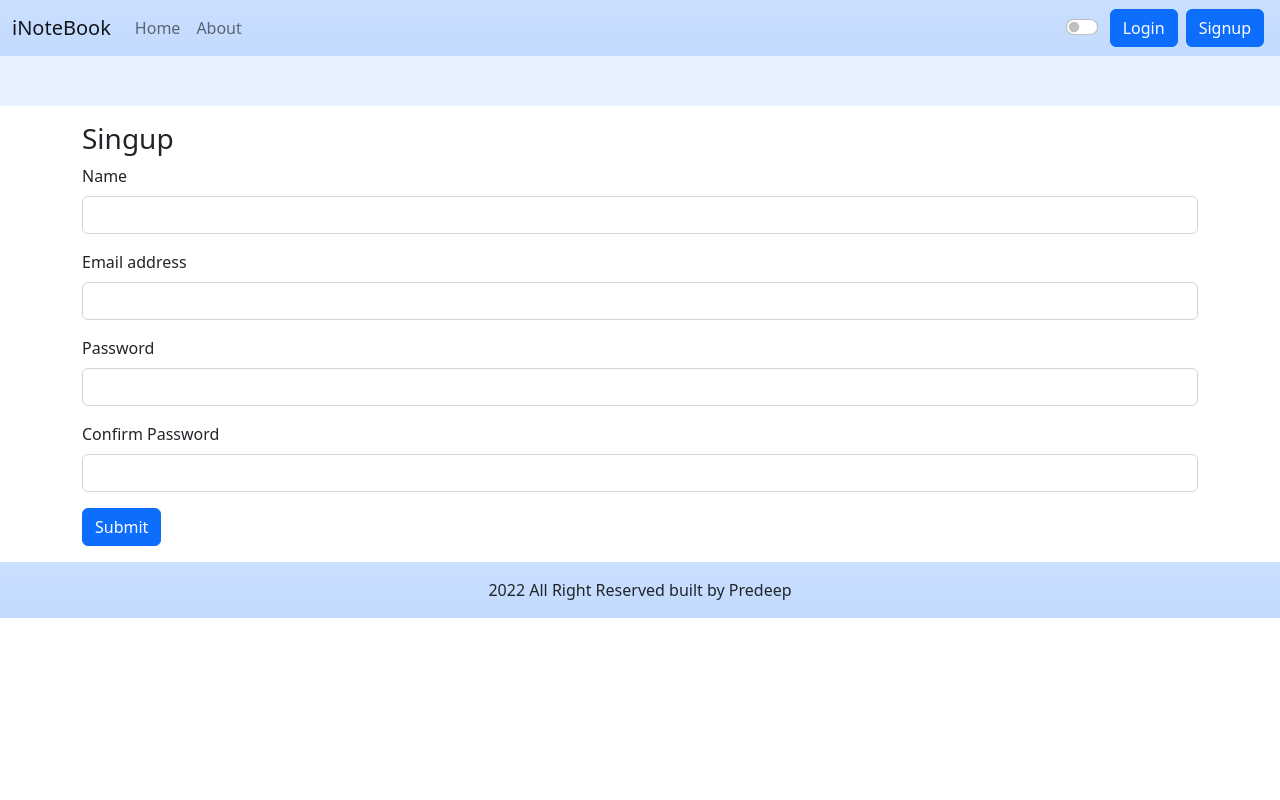
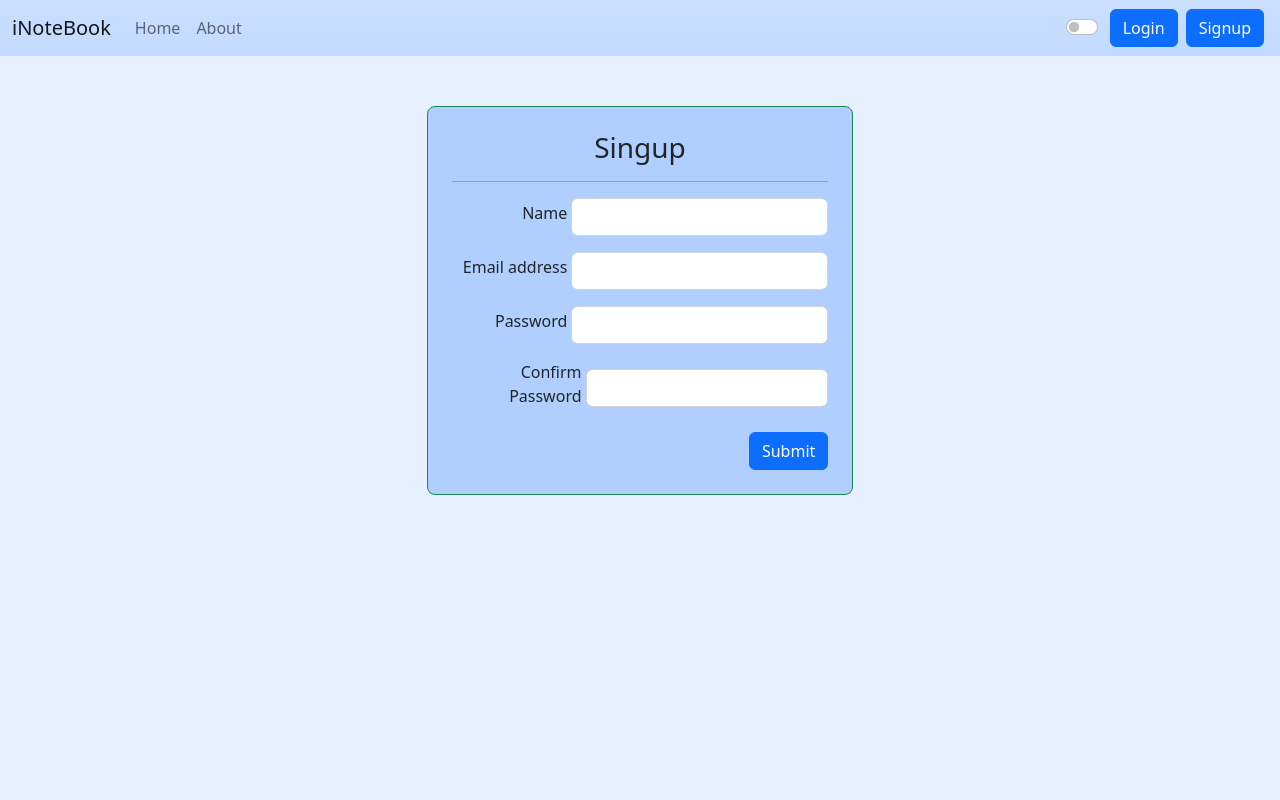
Before and after one commit to pradeep2165/iNoteBook, a React (Create React App) app: page /signup in a window 1280 px wide. Shown: the top 800 px of the page. Built offline with nearby package versions, Linux system fonts and the light colour scheme.

Commit message:
login and logout component formated

```diff
--- a/src/component/Login.js
+++ b/src/component/Login.js
@@ -3,7 +3,7 @@ import { useNavigate } from "react-router-dom";
 import noteContext from "../context/note/noteContext";
 
 export default function Login() {
-  const { showAlert } = useContext(noteContext);
+  const { showAlert, darkMode } = useContext(noteContext);
   let navigate = useNavigate();
   const [data, setData] = useState({
     email: "",
@@ -33,26 +33,37 @@ export default function Login() {
     }
   };
   return (
-    <div className="container my-3">
-      <form onSubmit={handelSubmit}>
-        <h3>Login </h3>
-        <div className="mb-3">
-          <label htmlFor="exampleInputEmail1" className="form-label">
+    <div className={`bg-${darkMode ? "dark":"primary"} bg-opacity-${darkMode ? "1":"10"} d-flex justify-content-center`} style={{height:"100vh"}}>
+
+    <div className="col-md-4 col-12">
+      <form onSubmit={handelSubmit} className={`border border-1 rounded-3 p-4 border-success bg-${darkMode ? "secondary" : "primary" } bg-opacity-25` }>
+        <h3 className={`text-center text-${darkMode ? "light":"dark"}`}>Login </h3>
+        <hr className={`text-${darkMode ? 'light':'dark'}`}/>
+
+        <div className="mb-3 d-flex justify-content-end gap-1 align-items-center">
+          <label htmlFor="exampleInputEmail1" className={`form-label text-${darkMode ? "light":"dark"}`}>
             Email address
           </label>
+          <div>
           <input type="email" className="form-control" name="email" aria-describedby="emailHelp" onChange={onChange} autoComplete="off" required />
+          </div>
         </div>
-        <div className="mb-3">
-          <label htmlFor="exampleInputPassword1" className="form-label">
+
+        <div className="mb-3 d-flex justify-content-end gap-1 align-items-center">
+          <label htmlFor="exampleInputPassword1" className={`form-label text-${darkMode ? "light":"dark"}`}>
             Password
           </label>
+          <div>
           <input type="password" className="form-control" name="password" onChange={onChange} autoComplete="off" required />
+          </div>
         </div>
-
+        <div className="d-flex justify-content-end">
         <button type="submit" className="btn btn-primary">
           Submit
         </button>
+        </div>
       </form>
+    </div>
     </div>
   );
 }
--- a/src/component/Signup.js
+++ b/src/component/Signup.js
@@ -3,7 +3,7 @@ import { useNavigate } from "react-router-dom";
 import noteContext from "../context/note/noteContext";
 
 export default function Signup() {
-  const { showAlert } = useContext(noteContext);
+  const { showAlert, darkMode } = useContext(noteContext);
   let navigate = useNavigate();
   const [data, setData] = useState({
     name: "",
@@ -43,38 +43,53 @@ export default function Signup() {
     }
   };
   return (
-    <div className="container my-3">
-      <form onSubmit={handelSubmit} autoComplete="off">
-        <h3>Singup </h3>
-        <div className="mb-3">
-          <label htmlFor="Name" className="form-label">
+    <div className={`bg-${darkMode ? "dark":"primary"} bg-opacity-${darkMode ? "1":"10"} d-flex justify-content-center`} style={{height:"100vh"}}>
+      <div className="col-md-4 col-12">
+      <form onSubmit={handelSubmit} autoComplete="off" className={`border border-1 rounded-3 p-4 border-success bg-${darkMode ? "secondary" : "primary" } bg-opacity-25` }>
+        <h3 className={`text-center text-${darkMode ? "light":"dark"}`}>Singup </h3>
+        <hr className={`text-${darkMode ? 'light':'dark'}`}/>
+        <div className="mb-3 d-flex justify-content-end gap-1 align-items-center">
+          <label htmlFor="Name" className={`form-label text-${darkMode ? "light":"dark"}`}>
             Name
           </label>
+          <div>
           <input type="text" className="form-control" name="name" onChange={onChange} minLength={3} required />
+          </div>
         </div>
-        <div className="mb-3">
-          <label htmlFor="exampleInputEmail1" className="form-label">
+        <div className="mb-3 d-flex justify-content-end gap-1 align-items-center">
+          <label htmlFor="exampleInputEmail1" className={`form-label text-${darkMode ? "light":"dark"}`}>
             Email address
           </label>
+          <div>
           <input type="email" className="form-control" name="email" aria-describedby="emailHelp" onChange={onChange} minLength={5} required />
+          </div>
         </div>
-        <div className="mb-3">
-          <label htmlFor="exampleInputPassword1" className="form-label">
+        <div className="mb-3 d-flex justify-content-end gap-1 align-items-center">
+          <label htmlFor="exampleInputPassword1" className={`form-label text-end text-${darkMode ? "light":"dark"}`}>
             Password
           </label>
+          <div>
+
           <input type="password" className="form-control" name="password" onChange={onChange} autoComplete="off" minLength={5} required />
+          </div>
         </div>
-        <div className="mb-3">
-          <label htmlFor="exampleInputPassword1" className="form-label">
+        <div className="mb-3 d-flex justify-content-end gap-1 align-items-center">
+          <div>
+            <label className={`form-label text-end text-${darkMode ? "light":"dark"}`}>
             Confirm Password
           </label>
+          </div>
+          <div>
           <input type="password" className="form-control" name="cpassword" onChange={onChange} autoComplete="off" minLength={5} required />
+          </div>
         </div>
-
-        <button type="submit" className="btn btn-primary">
+      <div className="d-flex justify-content-end">
+      <button type="submit" className="btn btn-primary">
           Submit
         </button>
+      </div>
       </form>
+      </div>
     </div>
   );
 }
```
